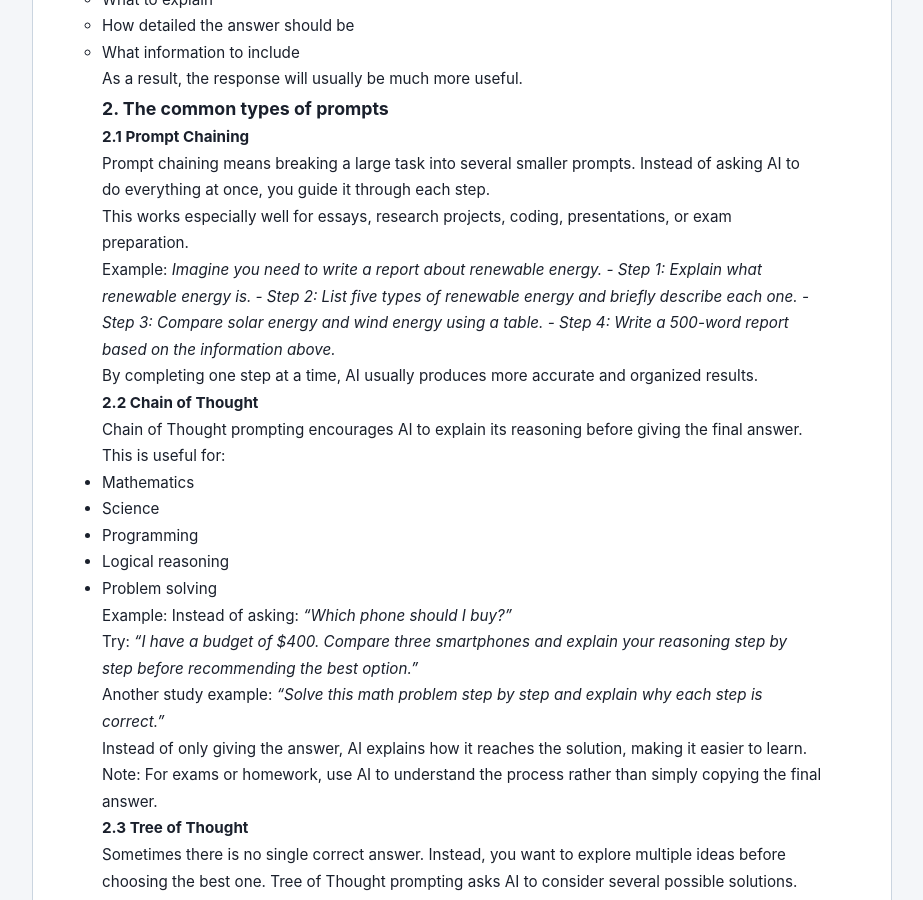
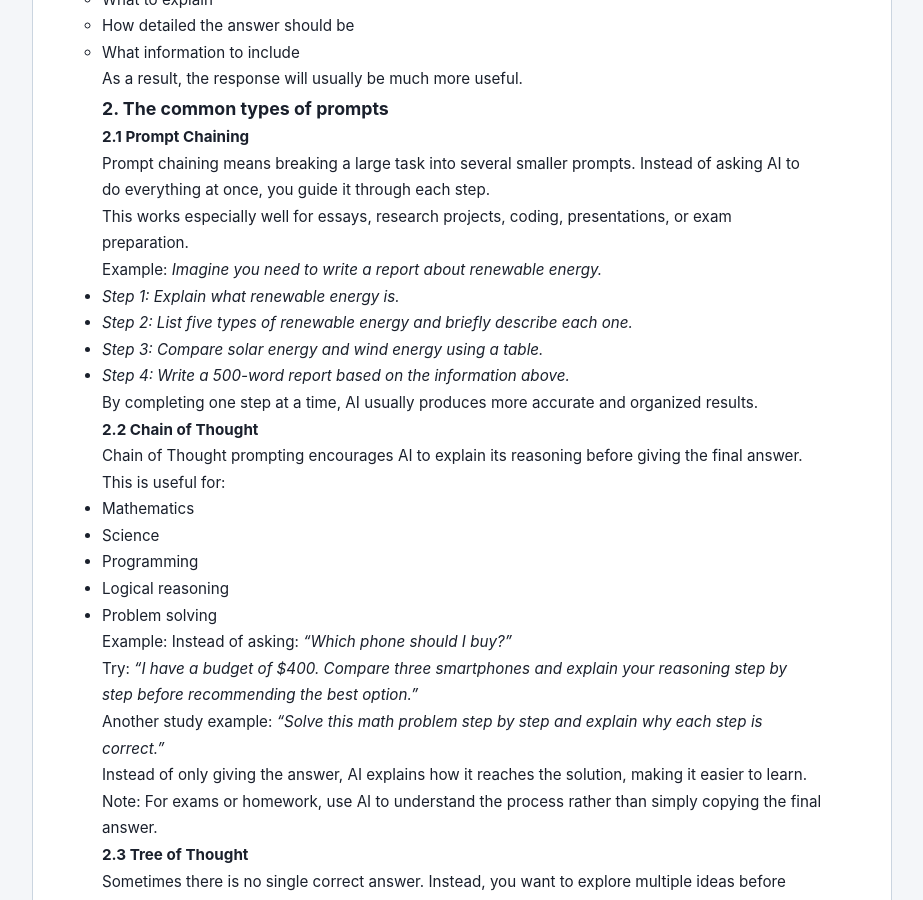
Before and after one commit to DangLeUyen/blog, a Jekyll site: the page built from _posts/2026-07-27-AIPrompt.md, in a window 1280 px wide and 900 px high, scrolled down 883 px. Shown: the whole window, without its empty margins (178-1101 px from the left). Built offline with Jekyll 4.4.1, drawn with Linux system fonts in a browser that asks for light colours.

```diff
--- a/_posts/2026-07-27-AIPrompt.md
+++ b/_posts/2026-07-27-AIPrompt.md
@@ -34,10 +34,10 @@ Instead of asking AI to do everything at once, you guide it through each step.
 This works especially well for essays, research projects, coding, presentations, or exam preparation.
 
 Example: *Imagine you need to write a report about renewable energy.*
-*- Step 1: Explain what renewable energy is.*
-*- Step 2: List five types of renewable energy and briefly describe each one.*
-*- Step 3: Compare solar energy and wind energy using a table.*
-*- Step 4: Write a 500-word report based on the information above.*
+- *Step 1: Explain what renewable energy is.*
+- *Step 2: List five types of renewable energy and briefly describe each one.*
+- *Step 3: Compare solar energy and wind energy using a table.*
+- *Step 4: Write a 500-word report based on the information above.*
 
 By completing one step at a time, AI usually produces more accurate and organized results.
 
```
